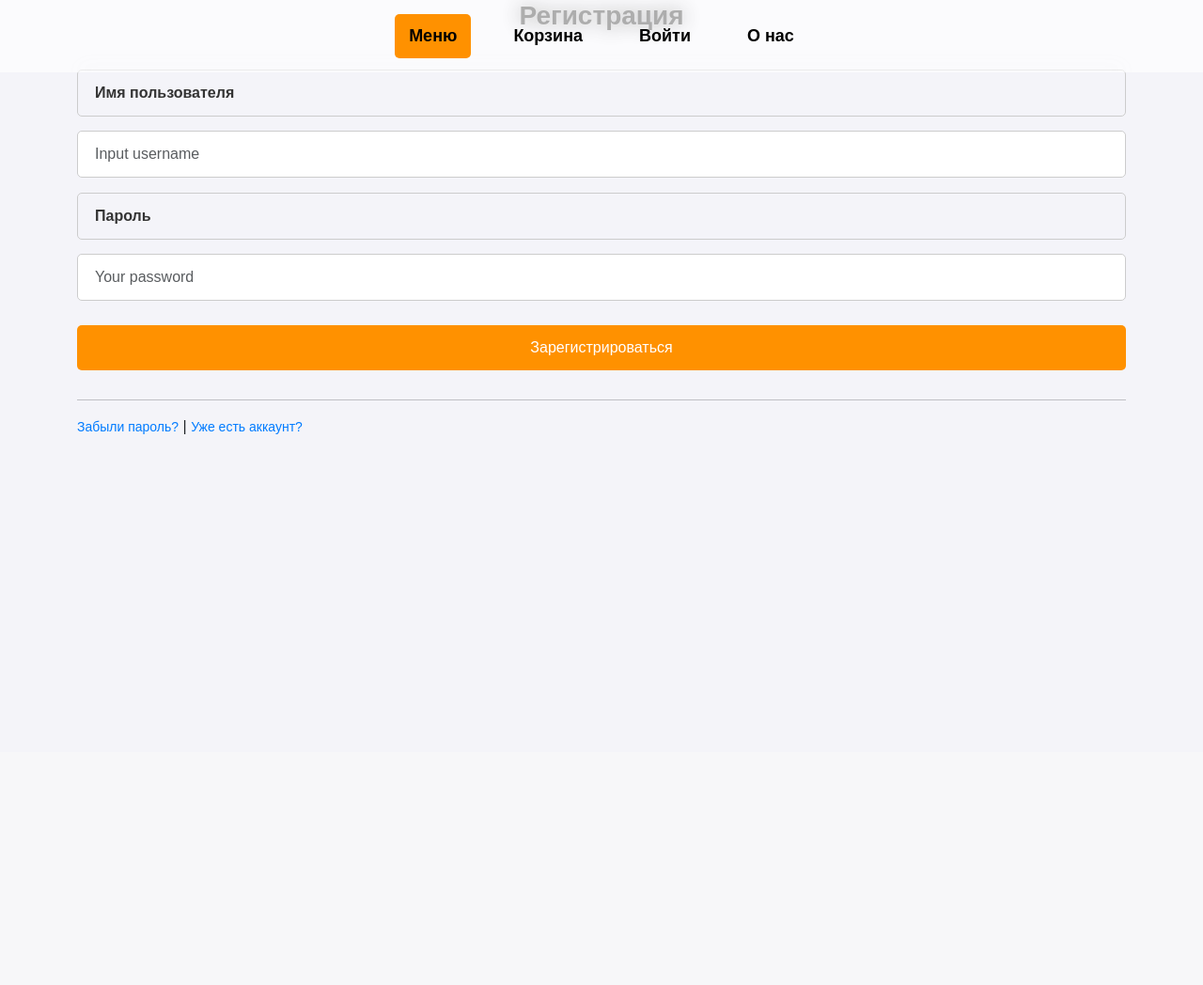
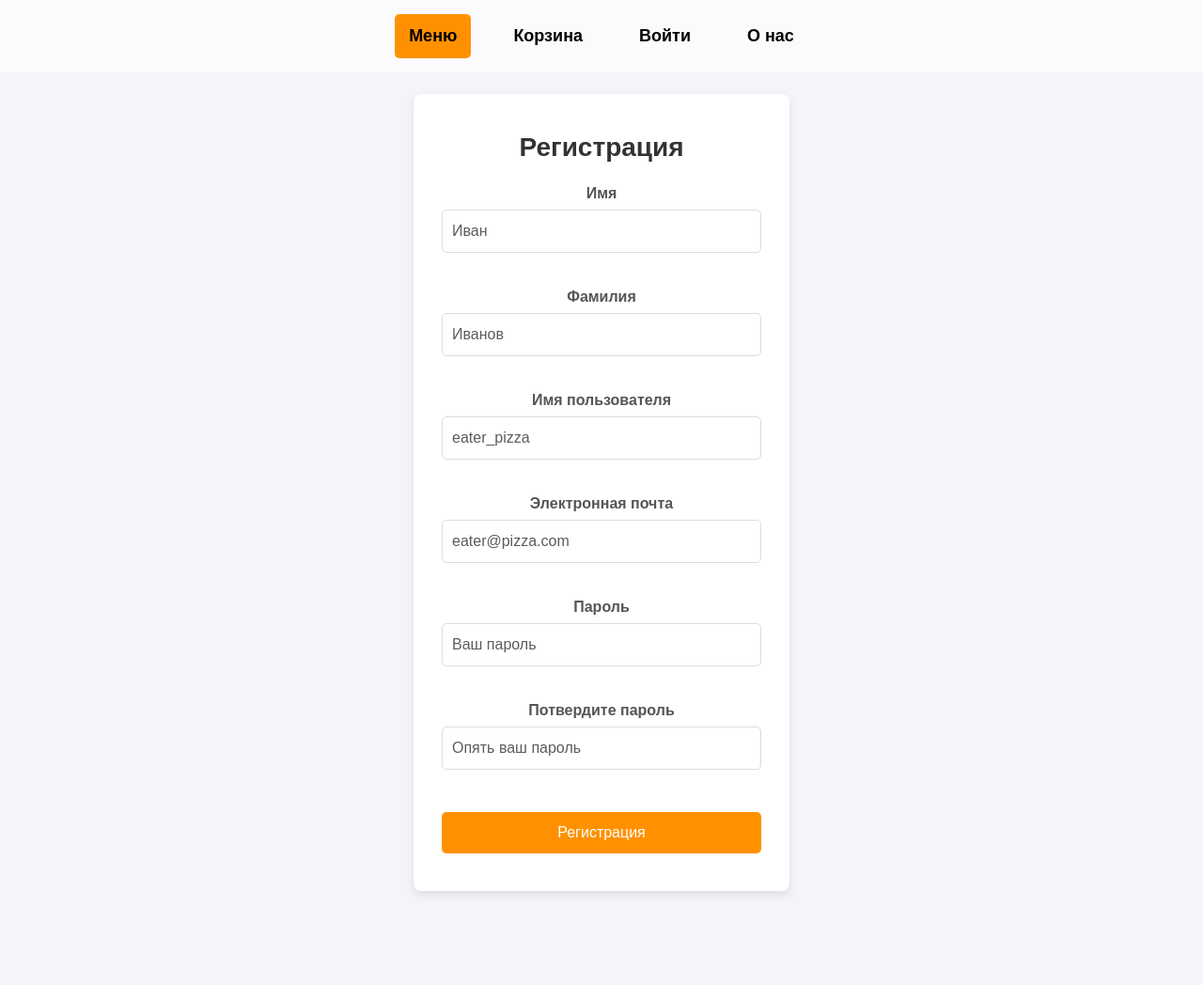
Before and after one commit to fdavis10/django-ecommerce, a Django app: page /user/registration/ in a window 1280 px wide. Shown: the whole page at 94% size. Before the commit the page ends 462 px from the top, so only its background shows below. Run offline with Django 5.2, Linux system fonts and the light colour scheme; some libraries are stand-ins or nearby versions.

Commit message:
Final Commit

```diff
--- a/my_site/main/static/css/base.css
+++ b/my_site/main/static/css/base.css
@@ -981,3 +981,121 @@ h5 {
 .profilee{
     margin-top: 100px;
 }
+
+.btns {
+    display: flex;
+    gap: 15px;
+    margin-top: 20px;
+    justify-content: flex-start;
+}
+
+.profile-btn {
+    text-decoration: none;
+    text-align: center;
+    padding: 10px 20px;
+    font-size: 16px;
+    background-color: #4CAF50;
+    color: white;
+    border: none;
+    border-radius: 5px;
+    cursor: pointer;
+    transition: background-color 0.3s ease;
+}
+
+.profile-btn:hover {
+    background-color: #45a049;
+}
+
+.profile-btn:last-child {
+    background-color: #f44336;
+}
+
+.profile-btn:last-child:hover {
+    background-color: #d32f2f;
+}
+
+
+.login {
+    display: flex;
+    justify-content: center;
+    align-items: center;
+    height: 80vh;
+    background-color: #f9f9f9;
+}
+
+.login-title {
+    margin: 100px auto;
+    background: white;
+    padding: 40px 30px;
+    border-radius: 8px;
+    box-shadow: 0 4px 10px rgba(0, 0, 0, 0.1);
+    width: 100%;
+    max-width: 400px;
+    text-align: center;
+}
+
+.login-title h2 {
+    font-size: 28px;
+    margin-bottom: 20px;
+    color: #333;
+}
+
+.form-label {
+    font-weight: bold;
+    color: #555;
+}
+
+.form-control {
+    width: 100%;
+    padding: 10px;
+    margin-bottom: 15px;
+    border: 1px solid #ddd;
+    border-radius: 5px;
+    font-size: 16px;
+    transition: border-color 0.3s ease;
+}
+
+.form-control:focus {
+    border-color: #ff9100;
+    outline: none;
+    box-shadow: 0 0 5px rgba(76, 175, 80, 0.4);
+}
+
+.login-btn {
+    background-color: #ff9100;
+    color: white;
+    font-size: 16px;
+    padding: 10px 20px;
+    border: none;
+    border-radius: 5px;
+    cursor: pointer;
+    width: 100%;
+    transition: background-color 0.3s ease;
+}
+
+.login-btn:hover {
+    background-color: #d87f00;
+}
+
+.reset-pass {
+    margin-top: 20px;
+    font-size: 14px;
+    color: #555;
+}
+
+.reset-pass a {
+    color: #ff9100;
+    text-decoration: none;
+    transition: color 0.3s ease;
+}
+
+.reset-pass a:hover {
+    color: #d87f00;
+}
+
+hr {
+    border: 0;
+    height: 1px;
+    background: #eee;
+    margin: 20px 0;
+}
--- a/my_site/main/templates/main/base.html
+++ b/my_site/main/templates/main/base.html
@@ -16,7 +16,11 @@
                 <span class="cart-item-count">{{ cart_item_count }}</span>
             {% endif %}
         </a>
-        <a href="{% url 'users:login' %}">Войти</a>
+        {% if user.is_authenticated %}
+            <a href="{% url 'users:profile' %}">Профиль</a>
+        {% else %}
+            <a href="{% url 'users:login' %}">Войти</a>
+        {% endif %}
         <a href="#about">О нас</a>
     </header>
     <div class="container">
--- a/my_site/payment/templates/payment/canceled.html
+++ b/my_site/payment/templates/payment/canceled.html
@@ -4,5 +4,9 @@
 {% block title %}Заказ отклонен{% endblock title %}
 
 {% block content %}
-    <h1>Ваш заказ отклонен</h1>
+<div class="created-order-wrapper">
+    <h1 class="created-heading">Что-то пошло не так..</h1>
+    <p class="created-description">Попробуйте заново добавить ваши товары и оплатить!</p>
+    <a href="/" class="back-to-home">Вернуться на главную</a>
+</div>
 {% endblock content %}
--- a/my_site/payment/templates/payment/completed.html
+++ b/my_site/payment/templates/payment/completed.html
@@ -4,5 +4,9 @@
 {% block title %}Заказ оформлен!{% endblock title %}
 
 {% block content %}
-    <h1>Ваш заказ оформлен</h1>
+<div class="created-order-wrapper">
+    <h1 class="created-heading">Ваш заказ успешно создан</h1>
+    <p class="created-description">Ваш заказ был успешно оформлен и скоро будет обработан. Спасибо за покупку!</p>
+    <a href="/" class="back-to-home">Вернуться на главную</a>
+</div>
 {% endblock content %}
--- a/my_site/users/templates/users/login.html
+++ b/my_site/users/templates/users/login.html
@@ -16,12 +16,12 @@
                 <label for="id_username" class="form-label form-style">Имя пользователя</label>
                 <input type="text" class="form-control form-style"
                 value="{% if form.username.value %}{{ form.username.value }}{% endif %}"
-                name="username" id="id_username" placeholder="Input username" required>
+                name="username" id="id_username" placeholder="Ваше имя пользователя" required>
             </div>
             <div class="mb-3">
                 <label for="id_password" class="form-label form-style">Пароль</label>
                 <input type="password" class="form-control form-style"
-                name="password" id="id_password" placeholder="Your password" required>
+                name="password" id="id_password" placeholder="Введите пароль" required>
             </div>
             <button type="submit" class="login-btn form-style">Войти</button>
         </form>
--- a/my_site/users/templates/users/registration.html
+++ b/my_site/users/templates/users/registration.html
@@ -4,29 +4,51 @@
 {% block title %}Регистрация{% endblock title %}
 
 {% block content %}
-<section class='login'>
+<section class="login-reg">
     <div class="login-title">
         <h2>Регистрация</h2>
-        <form action="{% url 'users:register' %}" method="post">
+        <form action="{% url "users:registration" %}" method="post">
             {% csrf_token %}
-            <div class="mb-3">
-                <label for="id_username" class="form-label form-style">Имя пользователя</label>
-                <input type="text" class="form-control form-style" name="username" id="id_username"
-                placeholder="Input username" required>
+            <div class="row">
+                <div class="form-group">
+                    <label for="id_first_name" class="form-label">Имя</label>
+                    <input type="text" class="form-control" id="id_first_name"
+                    value="{% if form.first_name.value %}{{ form.first_name.value }}{% endif %}"
+                    name="first_name" placeholder="Иван" required>
+                </div>
+                <div class="form-group">
+                    <label for="id_last_name" class="form-label">Фамилия</label>
+                    <input type="text" class="form-control" id="id_last_name"
+                    value="{% if form.last_name.value %}{{ form.last_name.value }}{% endif %}"
+                    name="last_name" placeholder="Иванов" required>
+                </div>
+                <div class="form-group">
+                    <label for="id_username" class="form-label">Имя пользователя</label>
+                    <input type="text" class="form-control" id="id_username"
+                    value="{% if form.username.value %}{{ form.username.value }}{% endif %}"
+                    name="username" placeholder="eater_pizza" required>
+                </div>
+                <div class="form-group">
+                    <label for="id_email" class="form-label">Электронная почта</label>
+                    <input type="email" class="form-control" id="id_email"
+                    value="{% if form.email.value %}{{ form.email.value }}{% endif %}"
+                    name="email" placeholder="eater@pizza.com" required>
+                </div>
+                <div class="form-group">
+                    <label for="id_password1" class="form-label">Пароль</label>
+                    <input type="password" class="form-control" id="id_password1"
+                    value="{% if form.password1.value %}{{ form.password1.value }}{% endif %}"
+                    name="password1" placeholder="Ваш пароль" required>
+                </div>
+                <div class="form-group">
+                    <label for="id_password2" class="form-label">Потвердите пароль</label>
+                    <input type="password" class="form-control" id="id_password2"
+                    value="{% if form.password2.value %}{{ form.password2.value }}{% endif %}"
+                    name="password2" placeholder="Опять ваш пароль" required>
+                </div>
             </div>
-            <div class="mb-3">
-                <label for="id_password" class="form-label form-style">Пароль</label>
-                <input type="password" class="form-control form-style" name="password" id="id_password"
-                placeholder="Your password" required>
-            </div>
-            <button type="submit" class="login-btn form-style">Зарегистрироваться</button>
+            <button type="submit" class="login-btn">Регистрация</button>
         </form>
-        <div class="reset-pass">
-            <hr>
-            <div>
-                <a href="#">Забыли пароль?</a> | <a href="{% url "users:login" %}">Уже есть аккаунт?</a>
-            </div>
-        </div>
     </div>
 </section>
 {% endblock content %}
```
Also changed, not shown: my_site/my_site/settings.py (+9 -9 lines), my_site/orders/templates/orders/order/create.html (+10 -10 lines), my_site/payment/templates/payment/process.html (+4 -7 lines), 1 other file.
